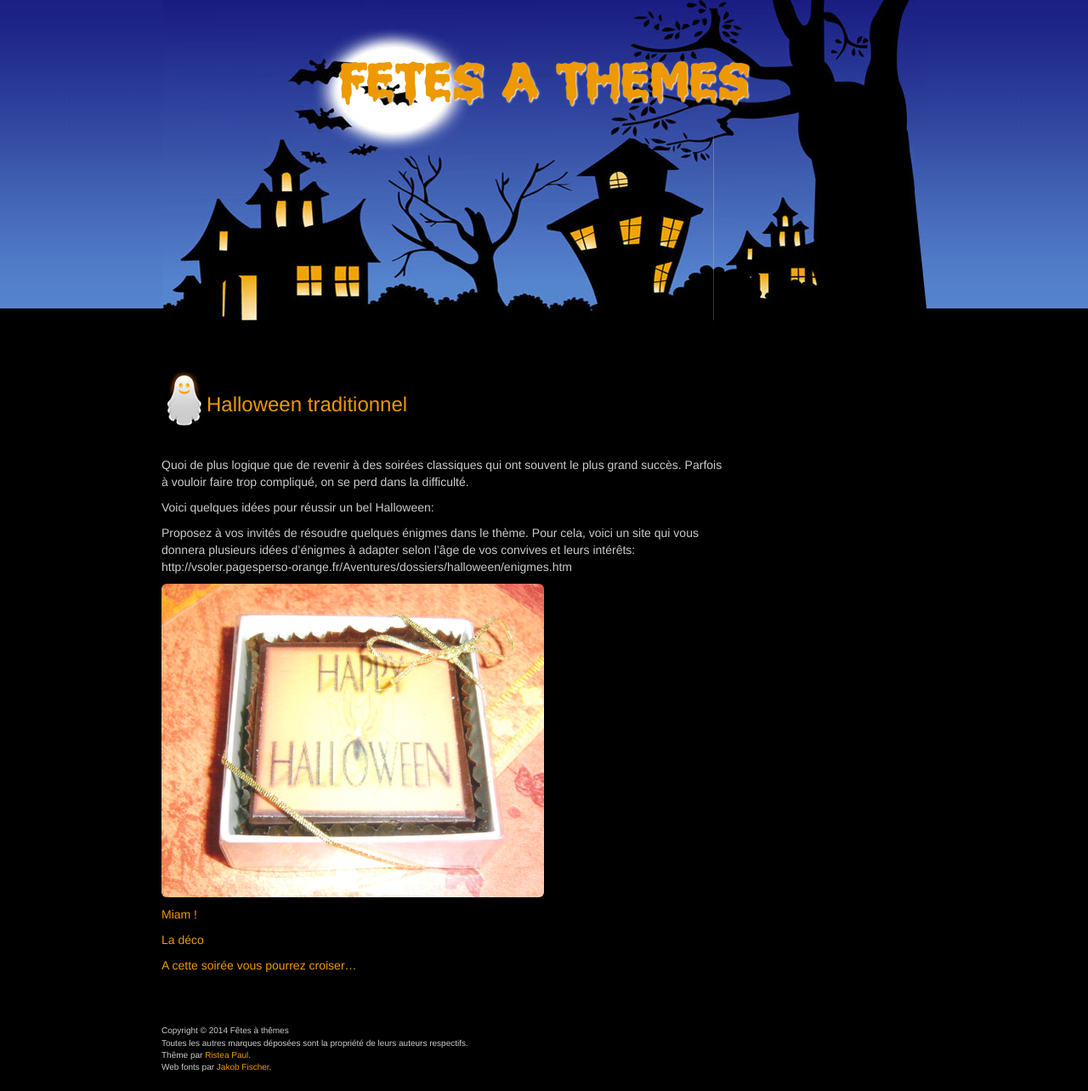
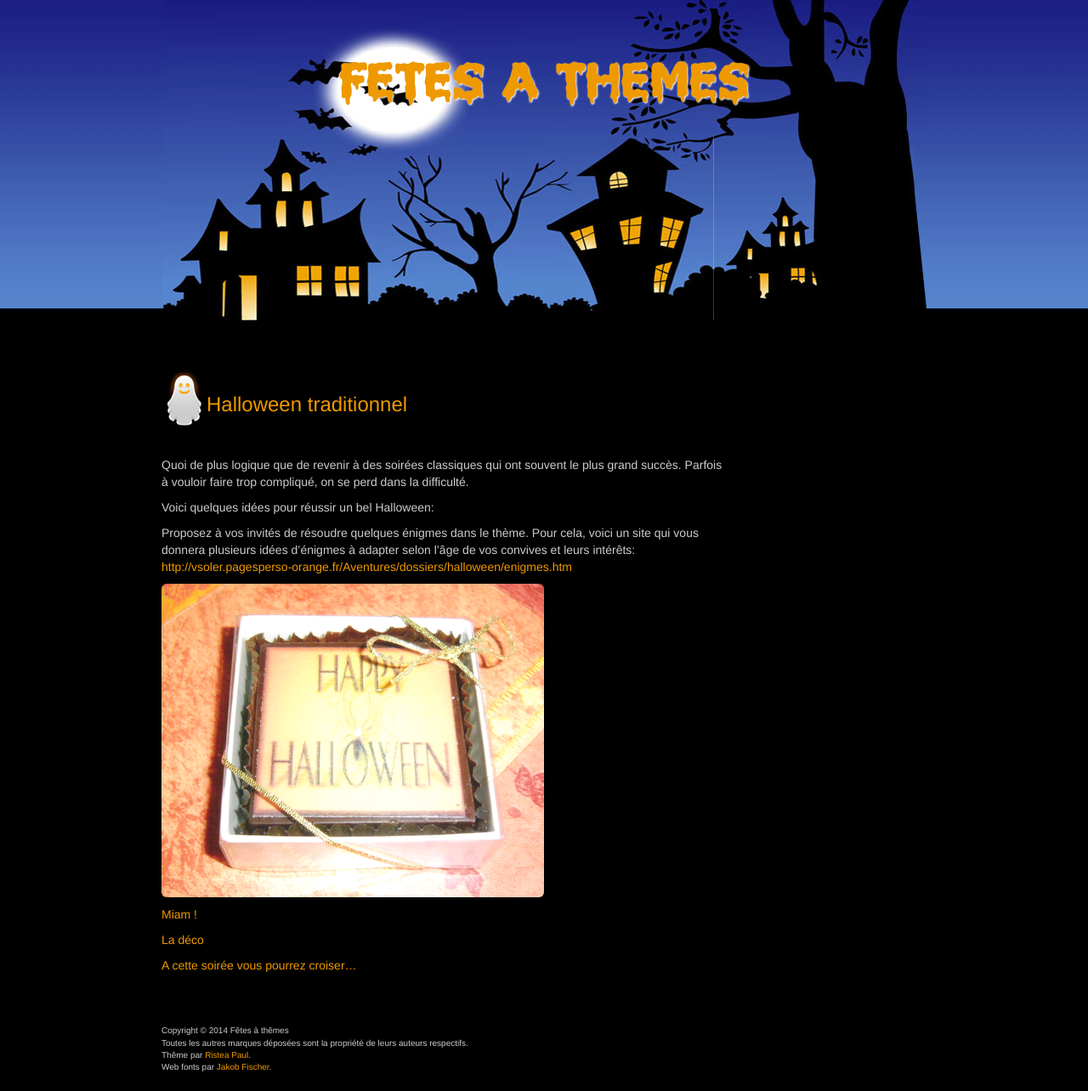
Before and after one commit to fetesathemes/fetesathemes.github.io, a Jekyll site: the page built from pages/halloween_traditionnel/accueil.md, in a window 1280 px wide. Shown: the whole page at 85% size. Built offline with Jekyll 4.4.1, drawn with Linux system fonts in a browser that asks for light colours; nearby versions of some CDN libraries; Markdown is read by kramdown in place of the engine named in the settings; part of the change alters nothing that is shown.

```diff
--- a/pages/halloween_traditionnel/accueil.md
+++ b/pages/halloween_traditionnel/accueil.md
@@ -9,7 +9,7 @@ Quoi de plus logique que de revenir à des soirées classiques qui ont souvent l
 
 Voici quelques idées pour réussir un bel Halloween:
 
-Proposez à vos invités de résoudre quelques énigmes dans le thème. Pour cela, voici un site qui vous donnera plusieurs idées d'énigmes à adapter selon l'âge de vos convives et leurs intérêts: http://vsoler.pagesperso-orange.fr/Aventures/dossiers/halloween/enigmes.htm
+Proposez à vos invités de résoudre quelques énigmes dans le thème. Pour cela, voici un site qui vous donnera plusieurs idées d'énigmes à adapter selon l'âge de vos convives et leurs intérêts: [http://vsoler.pagesperso-orange.fr/Aventures/dossiers/halloween/enigmes.htm](http://vsoler.pagesperso-orange.fr/Aventures/dossiers/halloween/enigmes.htm)
 
 ![confiserie](/assets/images/pages/confiserie.png)
 
```
